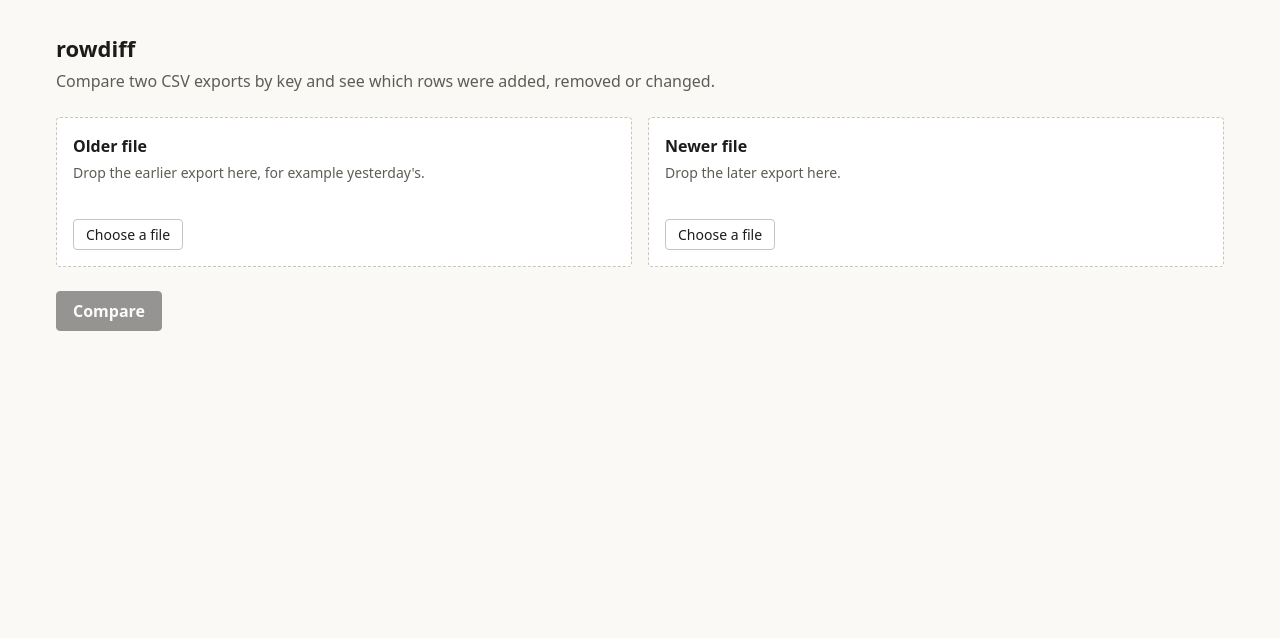
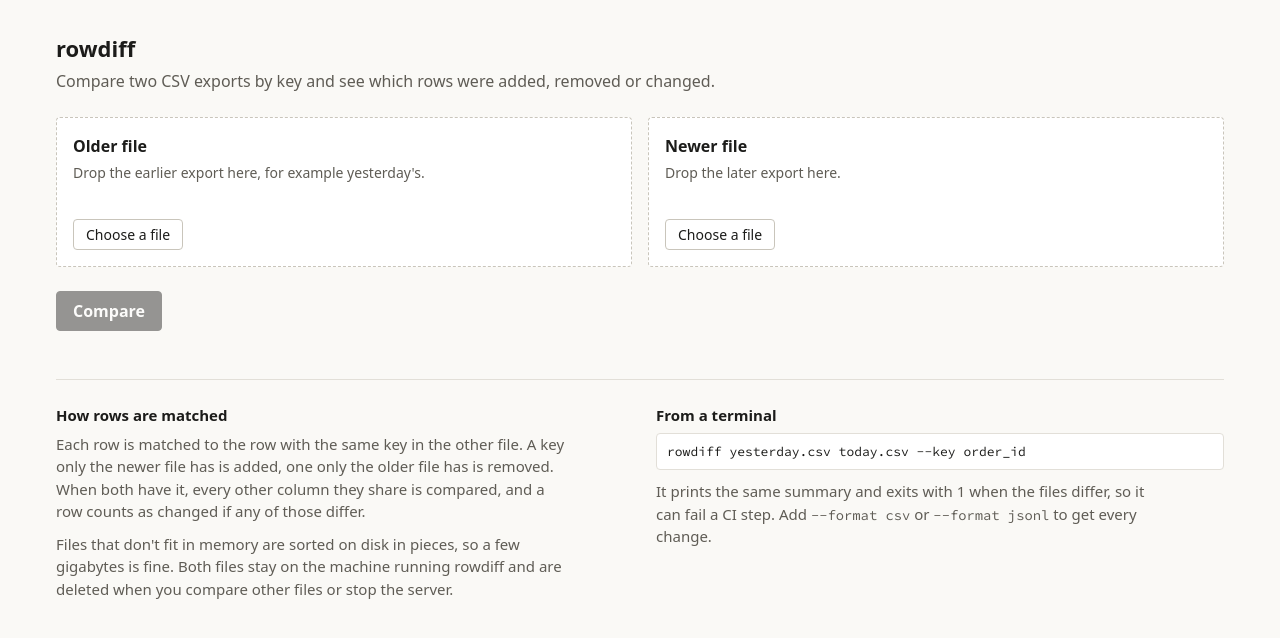
Before and after one commit to Rakshit-gen/rowdiff, a React (Vite) app in the folder web/: page / in a window 1280 px wide. Shown: the top 638 px of the page. Built offline with nearby package versions, Linux system fonts and the light colour scheme.

Commit message:
Explain on the start screen how rows are matched and how to run it from a terminal

```diff
--- a/web/src/App.tsx
+++ b/web/src/App.tsx
@@ -66,6 +66,28 @@ export function App() {
       <div hidden={view.name !== "setup"}>
         <Setup busy={view.name === "running"} onStart={start} />
         {view.name === "setup" && view.error && <p className="error">{view.error}</p>}
+        <section className="about">
+          <div>
+            <h2>How rows are matched</h2>
+            <p>
+              Each row is matched to the row with the same key in the other file. A key only the newer file has is
+              added, one only the older file has is removed. When both have it, every other column they share is
+              compared, and a row counts as changed if any of those differ.
+            </p>
+            <p>
+              Files that don't fit in memory are sorted on disk in pieces, so a few gigabytes is fine. Both files stay
+              on the machine running rowdiff and are deleted when you compare other files or stop the server.
+            </p>
+          </div>
+          <div>
+            <h2>From a terminal</h2>
+            <pre className="cmd">rowdiff yesterday.csv today.csv --key order_id</pre>
+            <p>
+              It prints the same summary and exits with 1 when the files differ, so it can fail a CI step. Add{" "}
+              <code>--format csv</code> or <code>--format jsonl</code> to get every change.
+            </p>
+          </div>
+        </section>
       </div>
       {view.name === "running" && <Running upload={view.upload} status={view.status} />}
       {view.name === "done" && (
--- a/web/src/app.css
+++ b/web/src/app.css
@@ -662,3 +662,43 @@ code,
   text-decoration: none;
   font-weight: 600;
 }
+
+.about {
+  display: grid;
+  grid-template-columns: 1fr 1fr;
+  gap: 32px;
+  margin-top: 48px;
+  padding-top: 24px;
+  border-top: 1px solid var(--line);
+  color: var(--muted);
+  font-size: 15px;
+}
+
+@media (max-width: 640px) {
+  .about {
+    grid-template-columns: 1fr;
+    gap: 8px;
+  }
+}
+
+.about h2 {
+  font-size: 15px;
+  color: var(--ink);
+  margin: 0 0 6px;
+}
+
+.about p {
+  margin: 0 0 10px;
+  max-width: 60ch;
+}
+
+.cmd {
+  font: 13px/1.5 var(--mono);
+  background: var(--surface);
+  border: 1px solid var(--line);
+  border-radius: var(--radius);
+  color: var(--ink);
+  padding: 8px 10px;
+  margin: 0 0 10px;
+  overflow-x: auto;
+}
```
